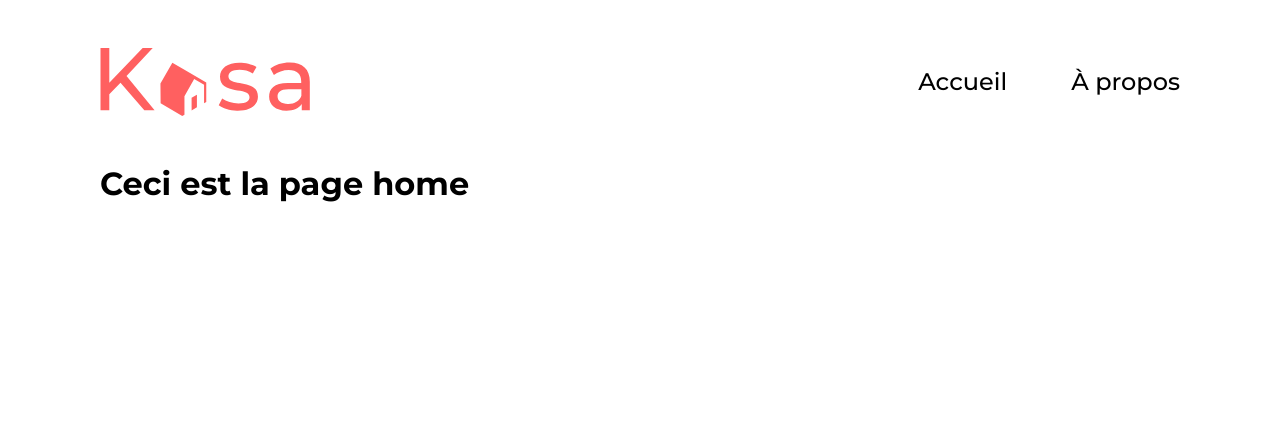
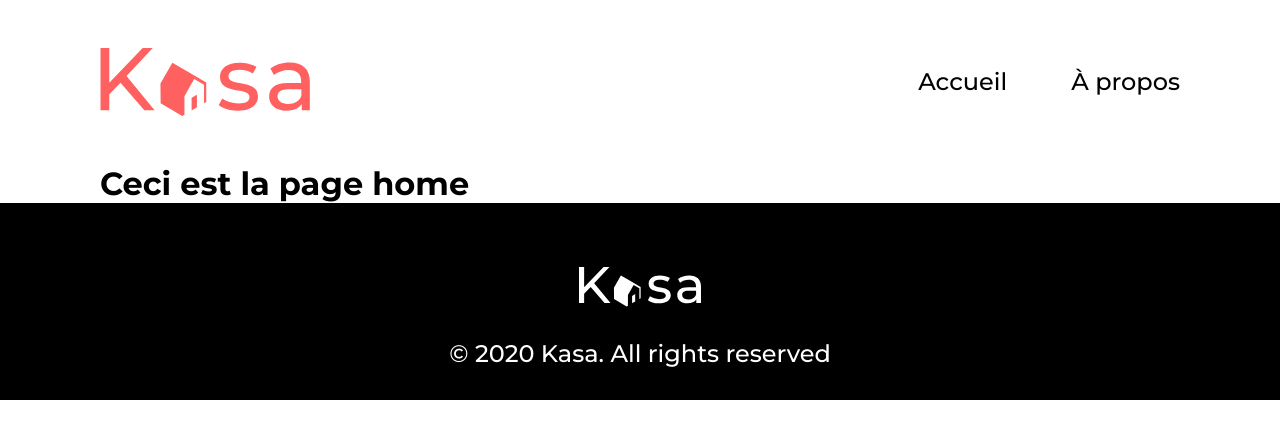
Before and after one commit to Nath-vfx/app-web-react-react-router, a React (Vite) app: page / in a window 1280 px wide. Shown: the top 438 px of the page. Built offline with nearby package versions, Linux system fonts and the light colour scheme.

Commit message:
feat: add pages and components styles

```diff
--- a/src/assets/styles/_global.scss
+++ b/src/assets/styles/_global.scss
@@ -6,7 +6,6 @@
 
 body {
     font-family: "Montserrat";
-    padding: 0 clamp(20px, 10vw, 100px);
 }
 
 a {
--- /dev/null
+++ b/src/components/Footer/Footer.jsx
@@ -0,0 +1,14 @@
+import React from "react";
+
+import styles from "./Footer.module.scss"
+
+export default function Footer() {
+    return(
+        <>
+        <footer className={styles.Footer} >
+            <img className={styles.Footer__logo} src="white-logo.svg" alt="" />
+            <p className={styles.Footer__text}>© 2020 Kasa. All rights reserved</p>
+        </footer>
+        </>
+    )
+}
--- /dev/null
+++ b/src/components/Footer/Footer.module.scss
@@ -0,0 +1,18 @@
+.Footer {
+    background-color: black;
+    display: flex;
+    flex-direction: column;
+    justify-content: center;
+    align-items: center;
+    width: 100%;
+    padding: 2rem;
+    &__logo {
+        width: 122px;
+        margin: 2rem;
+    }
+    &__text {
+        font-size: 24px;
+        font-weight: 500;
+        color: white;
+    }
+}
--- a/src/components/Header/Header.module.scss
+++ b/src/components/Header/Header.module.scss
@@ -2,7 +2,7 @@
     display: flex;
     justify-content: space-between;
     align-items: center;
-    margin: 3rem 0;
+    margin: 3rem clamp(20px, 10vw, 100px);
     &__logo {
         width: clamp(100px, 20vw, 210px);
     }
--- a/src/layout/Default/Default.jsx
+++ b/src/layout/Default/Default.jsx
@@ -1,12 +1,18 @@
 import React from "react";
 import { Outlet } from "react-router";
 import Header from "../../components/Header/Header";
+import Footer from "../../components/Footer/Footer";
+
+import styles from "./Default.module.scss"
 
 export default function Default() {
     return(
         <>
             <Header/>
-            <Outlet/>
+                <div className={styles.Content}>
+                    <Outlet/>
+                </div>
+            <Footer />
         </>
     )
 }
--- a/src/layout/Default/Default.module.scss
+++ b/src/layout/Default/Default.module.scss
@@ -0,0 +1,3 @@
+.Content {
+    margin: 0 clamp(20px, 10vw, 100px);
+}
```
Also changed, not shown: public/white-logo.svg (added).
